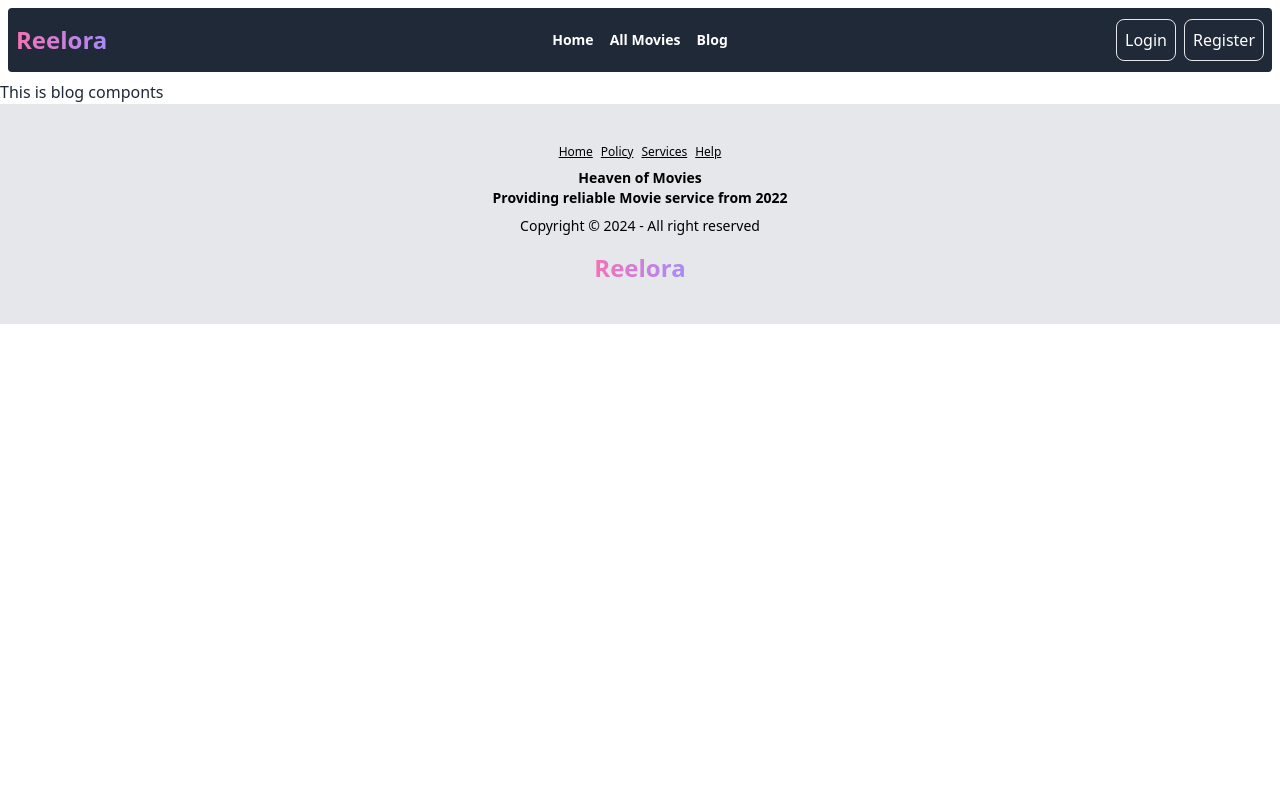
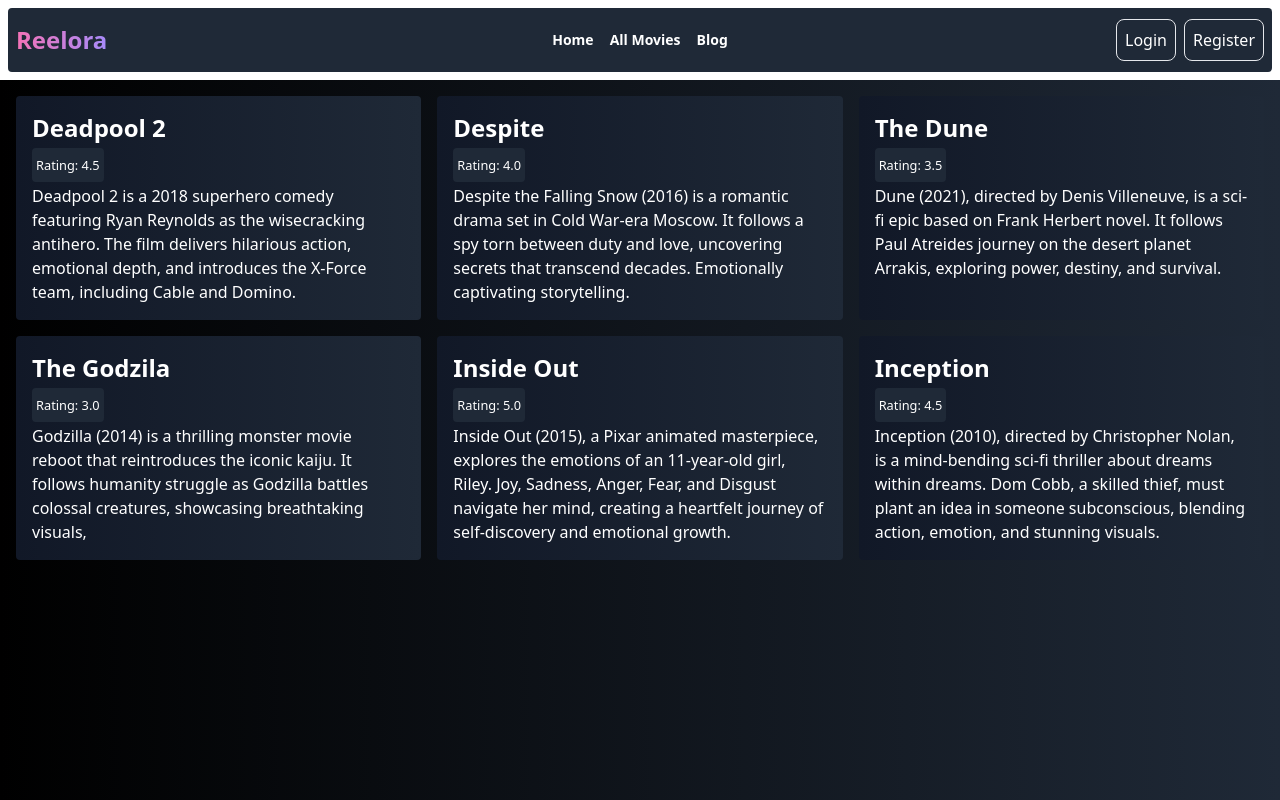
Before and after one commit to Rupon100/Reelora-Client, a React (Vite) app: page /blog in a window 1280 px wide. Shown: the top 800 px of the page. Built offline with nearby package versions, Linux system fonts and the light colour scheme; no server answers.

Commit message:
featured movie done

```diff
--- a/src/Components/Blog.jsx
+++ b/src/Components/Blog.jsx
@@ -1,8 +1,39 @@
 
 const Blog = () => {
     return (
-        <div>
-            This is blog componts
+        <div className="bg-gradient-to-r from-black to-gray-800 min-h-screen">
+            <div className="p-4 grid grid-cols-1 gap-4 md:grid-cols-2 lg:grid-cols-3">
+                <div className="bg-gradient-to-r from-gray-900 to-gray-800 p-4 rounded hover:bg-slate-500 transition-all hover:cursor-pointer space-y-2 text-white">
+                    <h2 className="font-bold text-2xl mb-2">Deadpool 2</h2>
+                    <small className="bg-gray-800 p-1 rounded text-white py-2">Rating: 4.5</small>
+                    <p>Deadpool 2 is a 2018 superhero comedy featuring Ryan Reynolds as the wisecracking antihero. The film delivers hilarious action, emotional depth, and introduces the X-Force team, including Cable and Domino.</p>
+                </div>
+                <div className="bg-gradient-to-r from-gray-900 to-gray-800 p-4 rounded hover:bg-slate-500 transition-all hover:cursor-pointer space-y-2 text-white">
+                    <h2 className="font-bold text-2xl mb-2">Despite</h2>
+                    <small className="bg-gray-800 p-1 rounded text-white py-2">Rating: 4.0</small>
+                    <p>Despite the Falling Snow (2016) is a romantic drama set in Cold War-era Moscow. It follows a spy torn between duty and love, uncovering secrets that transcend decades. Emotionally captivating storytelling.</p>
+                </div>
+                <div className="bg-gradient-to-r from-gray-900 to-gray-800 p-4 rounded hover:bg-slate-500 transition-all hover:cursor-pointer space-y-2 text-white">
+                    <h2 className="font-bold text-2xl mb-2">The Dune</h2>
+                    <small className="bg-gray-800 p-1 rounded text-white py-2">Rating: 3.5</small>
+                    <p>Dune (2021), directed by Denis Villeneuve, is a sci-fi epic based on Frank Herbert novel. It follows Paul Atreides journey on the desert planet Arrakis, exploring power, destiny, and survival.</p>
+                </div>
+                <div className="bg-gradient-to-r from-gray-900 to-gray-800 p-4 rounded hover:bg-slate-500 transition-all hover:cursor-pointer space-y-2 text-white">
+                    <h2 className="font-bold text-2xl mb-2">The Godzila</h2>
+                    <small className="bg-gray-800 p-1 rounded text-white py-2">Rating: 3.0</small>
+                    <p>Godzilla (2014) is a thrilling monster movie reboot that reintroduces the iconic kaiju. It follows humanity struggle as Godzilla battles colossal creatures, showcasing breathtaking visuals,</p>
+                </div>
+                <div className="bg-gradient-to-r from-gray-900 to-gray-800 p-4 rounded hover:bg-slate-500 transition-all hover:cursor-pointer space-y-2 text-white">
+                    <h2 className="font-bold text-2xl mb-2">Inside Out</h2>
+                    <small className="bg-gray-800 p-1 rounded text-white py-2">Rating: 5.0</small>
+                    <p>Inside Out (2015), a Pixar animated masterpiece, explores the emotions of an 11-year-old girl, Riley. Joy, Sadness, Anger, Fear, and Disgust navigate her mind, creating a heartfelt journey of self-discovery and emotional growth.</p>
+                </div>
+                <div className="bg-gradient-to-r from-gray-900 to-gray-800 p-4 rounded  transition-all hover:cursor-pointer space-y-2 text-white">
+                    <h2 className="font-bold text-2xl mb-2">Inception</h2>
+                    <small className="bg-gray-800 p-1 rounded text-white py-2">Rating: 4.5</small>
+                    <p>Inception (2010), directed by Christopher Nolan, is a mind-bending sci-fi thriller about dreams within dreams. Dom Cobb, a skilled thief, must plant an idea in someone subconscious, blending action, emotion, and stunning visuals.</p>
+                </div>
+            </div>
         </div>
     );
 };
--- a/src/Components/Details.jsx
+++ b/src/Components/Details.jsx
@@ -42,7 +42,7 @@
 
     return (
         <div className="min-h-screen flex justify-center bg-gradient-to-r from-black to-gray-800 text-white">
-            <div className="m-4 p-2 md:p-4 space-y-4 md:space-y-8 max-w-5xl mx-auto">
+            <div className="m-4 p-4 space-y-8 max-w-5xl mx-auto">
                 <div>
                     <img className="rounded max-h-[600px] w-full object-cover" src={poster} alt="poster" />
                 </div>
--- a/src/Components/Navbar.jsx
+++ b/src/Components/Navbar.jsx
@@ -28,7 +28,7 @@
     }
 
     return (
-        <div className="m-2 rounded">
+        <div className="m-2  rounded">
         <ToastContainer />
             <div className="navbar bg-gray-800 text-white rounded">
               <div className="navbar-start">
--- /dev/null
+++ b/src/Components/Toprated.jsx
@@ -0,0 +1,37 @@
+import { Link } from "react-router-dom";
+
+
+
+const Toprated = ({ movie }) => {
+    const { _id ,poster, title, genre, year, time, rating } = movie;
+
+    return (
+        <div className="max-w-[300px] border rounded p-4 flex flex-col gap-3 text-white">
+            <div >
+              <img className="min-h-[200px] w-full object-cover" src={poster} alt="poster" />
+            </div>
+            <div className="flex-grow space-y-2">
+              <h2 className="text-lg font-semibold md:text-xl">{title}</h2>
+              <div className="flex items-center flex-wrap gap-2">
+                <p className="font-semibold">{genre}</p>
+                <p className="border p-1 rounded">{time} minutes</p>
+                <p className="border p-1 rounded">Release: {year}</p>
+              </div>
+              <h4>Rating: {rating}.0</h4>
+            </div>
+            <div>
+                <Link to={`/details/${_id}`} className="bg-white font-semibold text-black p-2 rounded hover:bg-gray-400 transition-all">See Details</Link>
+            </div>
+      </div>
+    );
+};
+
+export default Toprated;
+
+/*
+https://i.ibb.co.com/wCCtWvN/deadpool.jpg
+https://i.ibb.co.com/7VZmJh5/despite.jpg
+https://i.ibb.co.com/crGnZ8c/dune.jpg
+https://i.ibb.co.com/520CbRF/godzila.jpg
+https://i.ibb.co.com/PDJWkq6/insideout.jpg
+*/
--- a/src/Pages/AddMovie.jsx
+++ b/src/Pages/AddMovie.jsx
@@ -163,6 +163,8 @@
                           <option>Horror</option>
                           <option>Action</option>
                           <option>Romantic</option>
+                          <option>Thriller</option>
+                          <option>Fanticy</option>
                         </select>
                     </div>
                     <div className="form-control w-full md:w-1/2">
--- a/src/Sections/Feature.jsx
+++ b/src/Sections/Feature.jsx
@@ -1,25 +1,32 @@
+import { useEffect, useState } from "react";
+import Toprated from "../Components/Toprated";
+import { Link } from "react-router-dom";
 
 const Feature = () => {
+    const [featured, setFeatured] = useState([]);
+    useEffect(() => {
+      fetch('http://localhost:5000/')
+      .then(res => res.json())
+      .then(data => {
+         const topMovies = data.sort((a,b) => b.rating - a.rating).slice(0, 6);
+         console.log(topMovies);
+         setFeatured(topMovies)
+      })
+    } ,[]);
+
+    console.log(featured)
+
     return (
-        <div className="my-4 flex flex-col gap-4 md:gap-8">
+        <div className="my-4  flex flex-col gap-4 md:gap-8">
             <h1 className="text-white text-2xl md:text-4xl font-semibold">Featured Movies</h1>
             <div className="carousel carousel-center bg-gray-800 rounded-box space-x-4 p-2 md:p-4">
-              <div className="carousel-item">
-                <img
-                  src="https://img.daisyui.com/images/stock/photo-1559703248-dcaaec9fab78.webp"
-                  className="rounded-box" />
-              </div>
-              {/* <div className="carousel-item">
-                <img
-                  src="https://img.daisyui.com/images/stock/photo-1559181567-c3190ca9959b.webp"
-                  className="rounded-box" />
-              </div>
-              <div className="carousel-item">
-                <img
-                  src="https://img.daisyui.com/images/stock/photo-1601004890684-d8cbf643f5f2.webp"
-                  className="rounded-box" />
-              </div> */}
+                <div className="carousel-item space-x-4 py-2 px-4">
+                    {
+                      featured.map((item, i) => <Toprated key={i} movie={item}></Toprated>)
+                    }
+                </div>
             </div>
+            <Link className="p-1 font-semibold bg-white rounded self-start text-sm" to='/allmovie'>See All Movies</Link>
         </div>
     );
 };
```
